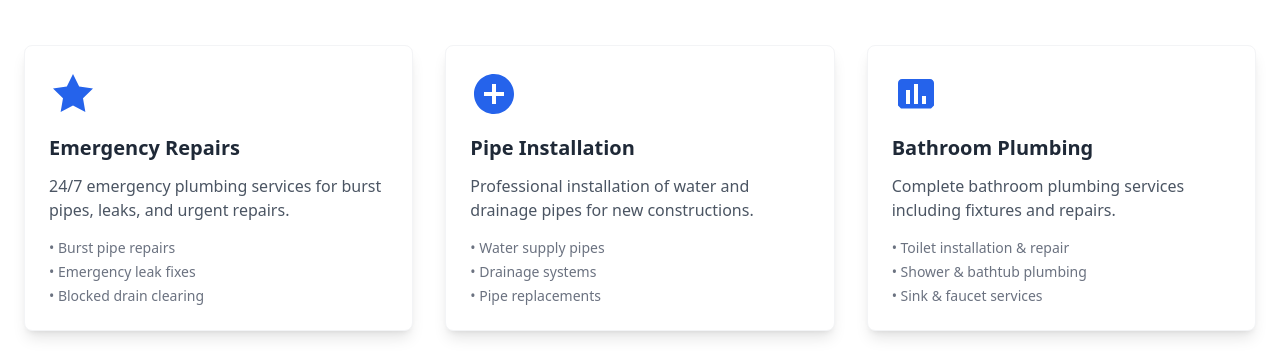
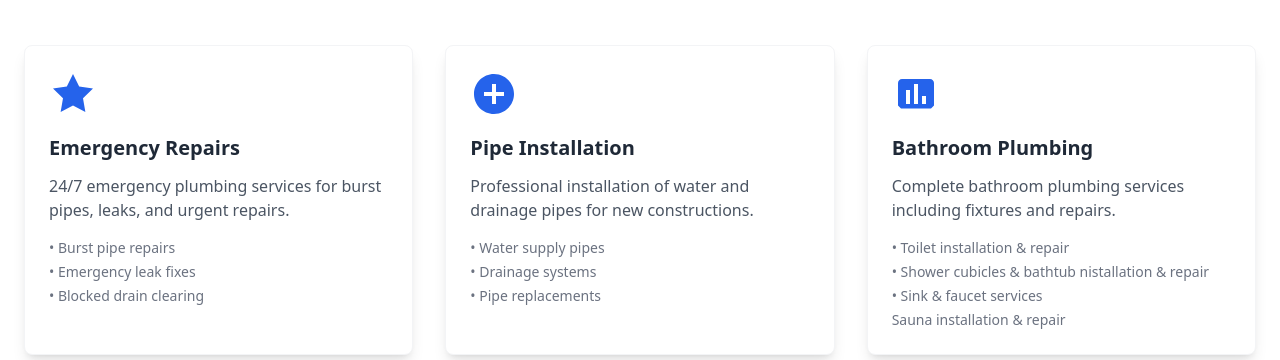
Before and after one commit to Randankevin/wayrn-plumber, a plain HTML site: page index.html in a window 1280 px wide. Shown: the part 535-895 px from the top of the page. Drawn offline with nearby package versions, Linux system fonts and the light colour scheme.

Commit message:
Update index.html

```diff
--- a/index.html
+++ b/index.html
@@ -92,8 +92,9 @@
       <p class="text-gray-600 mb-4">Complete bathroom plumbing services including fixtures and repairs.</p>
       <ul class="text-sm text-gray-500 space-y-1">
        <li>• Toilet installation &amp; repair</li>
-       <li>• Shower &amp; bathtub plumbing</li>
+       <li>• Shower cubicles &amp; bathtub nistallation &amp; repair</li>
        <li>• Sink &amp; faucet services</li>
+       <li>Sauna installation &amp; repair</li>
       </ul>
      </div><!-- Kitchen Plumbing -->
      <div class="service-card bg-white p-6 rounded-lg shadow-lg border border-gray-100">
@@ -183,7 +184,7 @@
        </div>
        <div>
         <h3 class="font-bold text-gray-800 mb-2">Service Areas</h3>
-        <p id="service-area" class="text-gray-600">Nairobi and Rongai</p>
+        <p id="service-area" class="text-gray-600">Nairobi, RongaiKaren Kilimani, Ngong, Lavington and Runda</p>
        </div>
       </div>
       <div class="flex items-start space-x-4">
```
